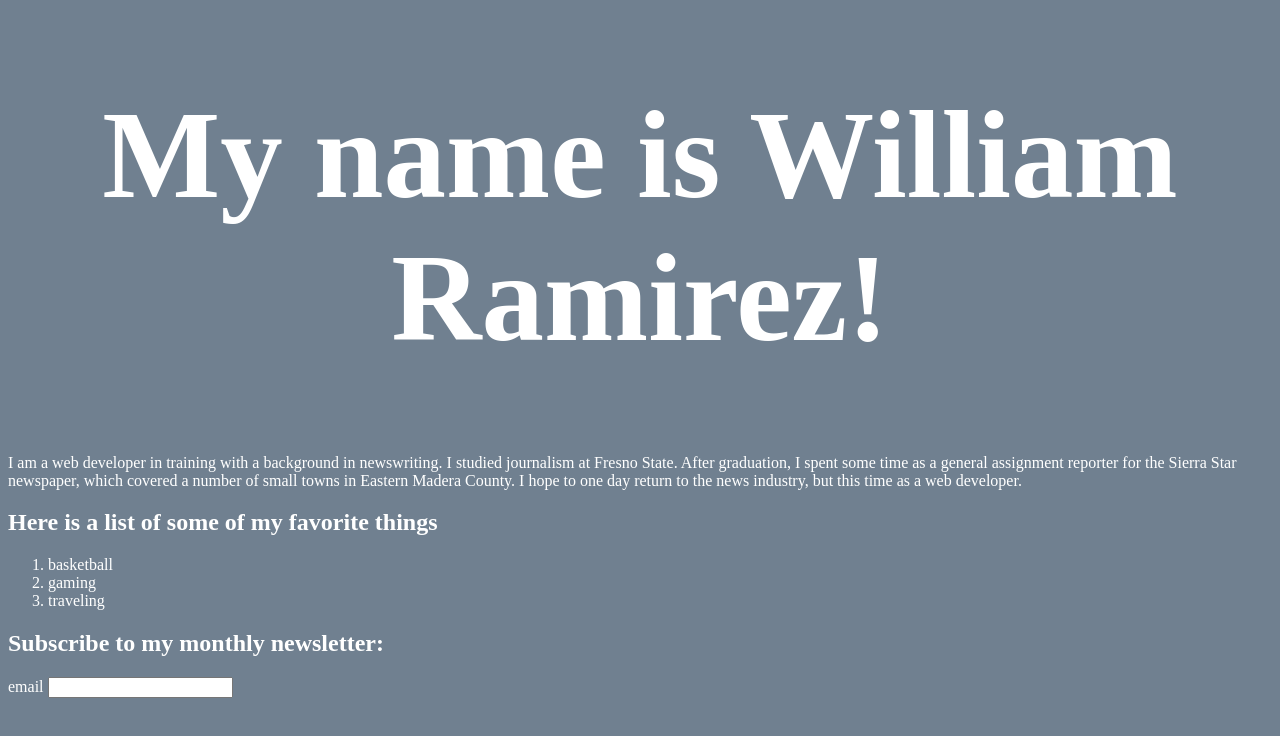
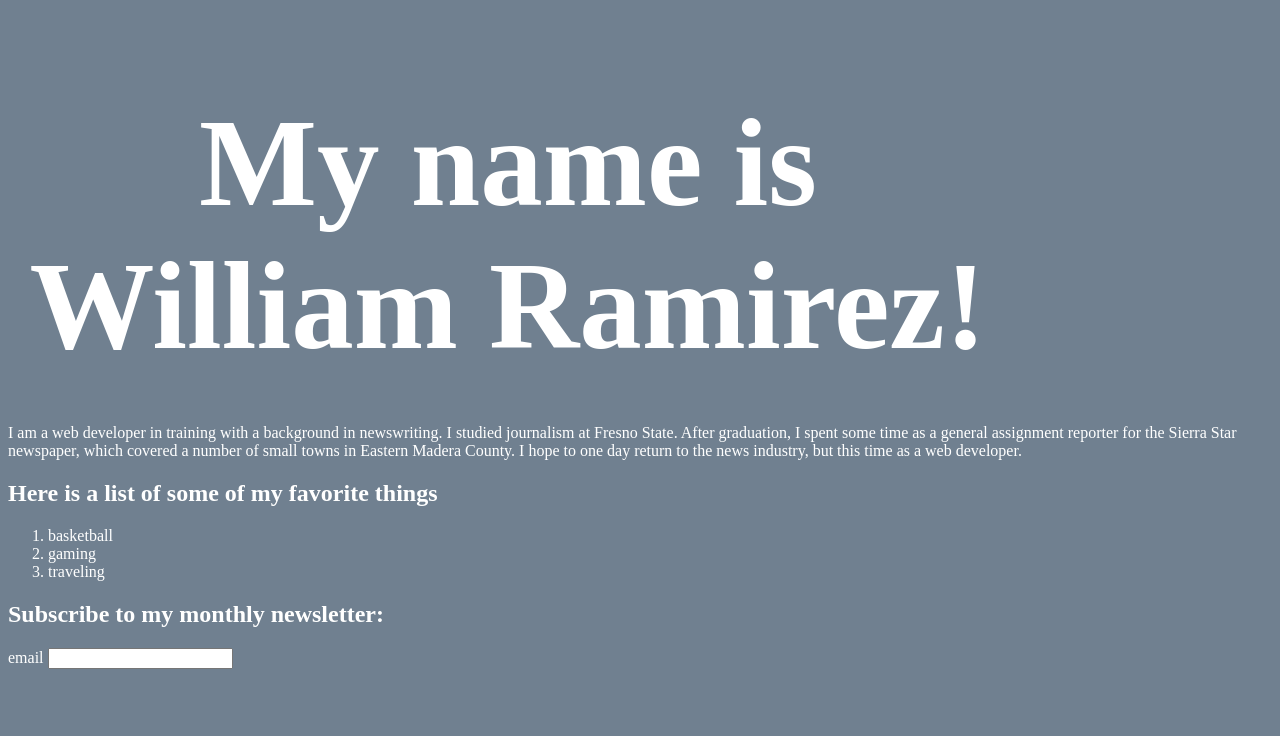
Before and after one commit to willram24/mybio, a plain HTML site: page index.html in a window 1280 px wide. Drawn offline with Linux system fonts and the light colour scheme.

Commit message:
semantic and style changes

```diff
--- a/cssreset.css
+++ b/cssreset.css
@@ -1,3 +1,7 @@
+* {
+  box-sizing: border-box;
+}
+
 html, body, div, span, applet, object, iframe, h1, h2, h3, h4, h5, h6, p, blockquote, pre, a, abbr, acronym, address, big, cite, code, del, dfn, em, img, ins, kbd, q, s, samp, small, strike, strong, sub, sup, tt, var, b, u, i, center, dl, dt, dd, ol, ul, li, fieldset, form, label, legend, table, caption, tbody, tfoot, thead, tr, th, td, article, aside, canvas, details, embed, figure, figcaption, footer, header, hgroup, menu, nav, output, ruby, section, summary, time, mark, audio, video {
   margin: 0;
   padding: 0;
--- a/index.html
+++ b/index.html
@@ -9,22 +9,26 @@
   <link rel = "stylesheet" href="style.css">
 </head>
 <body>
+  <div class="myDiv">
   <header>
   <h1>My name is William Ramirez!</h1>
   </header>
   <main>
+  </div>
   <p>I am a web developer in training with a background in newswriting. I studied journalism at Fresno State. After
     graduation, I spent some time as a general assignment reporter for the Sierra Star newspaper, which covered a number
     of
     small towns in Eastern Madera County. I hope to one day return to the news industry, but this time as a web
     developer.</p>
   </main>
+  <div id="favorite">
   <h2>Here is a list of some of my favorite things</h2>
   <ol>
     <li>basketball</li>
     <li>gaming</li>
     <li>traveling</li>
   </ol>
+  </div>
   <h2>Subscribe to my monthly newsletter:</h2>
   <form>
     <p>
--- a/style.css
+++ b/style.css
@@ -1,5 +1,5 @@
     body {
-      background-color:slategrey;
+      background-color: slategrey;
       color: white
     }
 
@@ -14,3 +14,15 @@
       margin-right: auto;
       width: 50%;
     }
+
+    .myDiv {
+      width: 1000px;
+      height: 400px;
+      display: inline-block;
+      text-align: center;
+    }
+
+    #favorite {
+      width:fit-content
+      height fit-content
+    }
```
